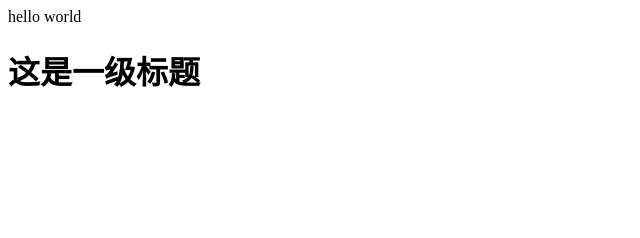
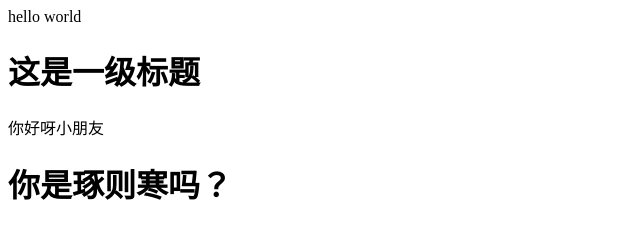
Before and after one commit to zhangkakuseni/test_01, a plain HTML site: page index.html in a window 1280 px wide. Shown: the whole page, without its empty margins (0-640 px from the left). Drawn offline with Linux system fonts and the light colour scheme.

Commit message:
Update index.html

```diff
--- a/index.html
+++ b/index.html
@@ -1,2 +1,4 @@
 <p>hello world</p>
 <h1>这是一级标题</h1>
+<p>你好呀小朋友</p>
+<h1>你是琢则寒吗？</h1>
```
